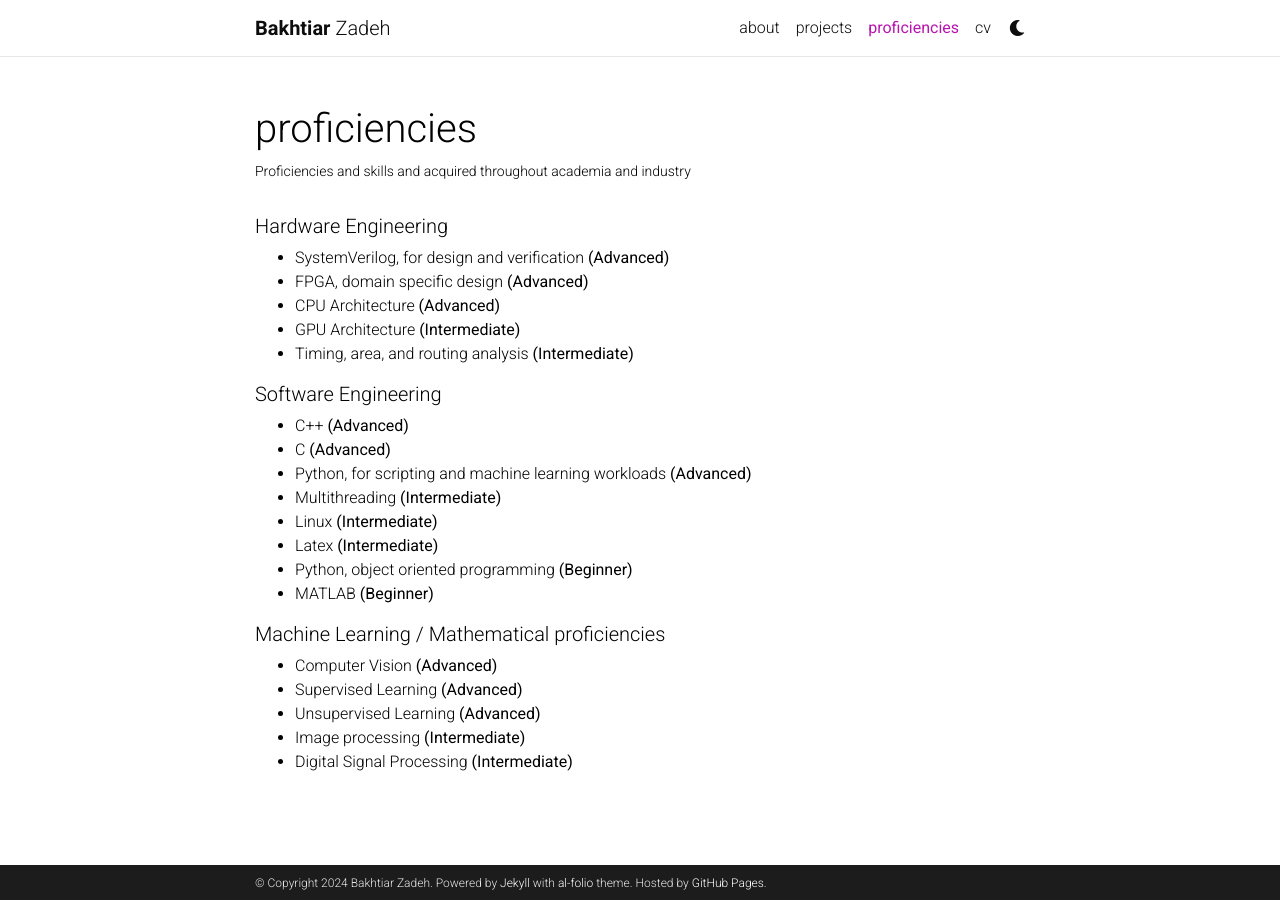
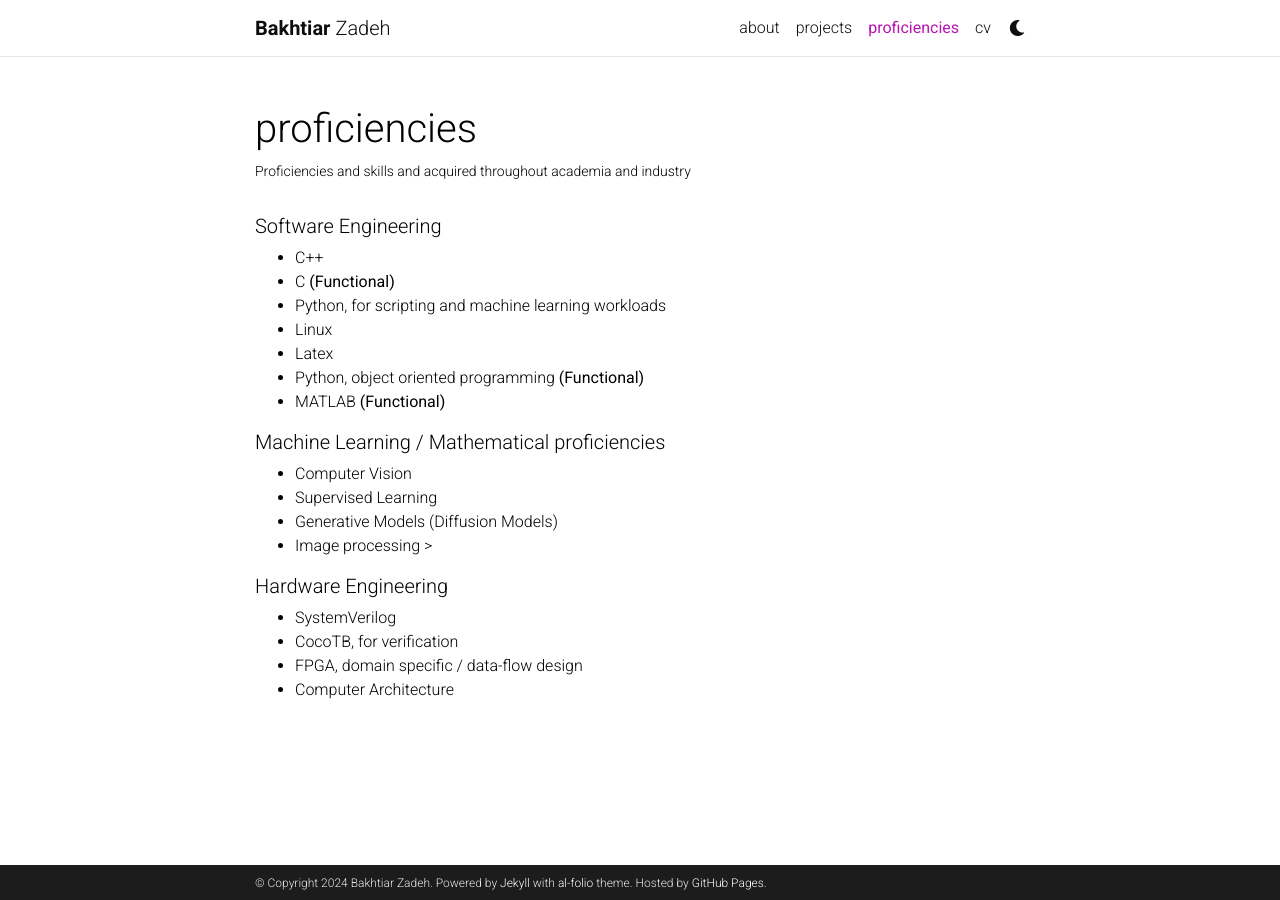
Before and after one commit to bakhtiarZ/bakhtiarZ.github.io, a Jekyll site: the page built from _pages/skills.md, in a window 1280 px wide. Built offline with Jekyll 4.4.1, drawn with Linux system fonts in a browser that asks for light colours; comment, search, counter and statistics services are not loaded; a style sheet for code colours, icons or effects is not loaded.

Commit message:
some updates

```diff
--- a/_pages/skills.md
+++ b/_pages/skills.md
@@ -8,32 +8,29 @@ nav_order: 2
 display_categories: [work, fun]
 horizontal: false
 ---
-<h5> Hardware Engineering </h5>
-<ul>
-<li> SystemVerilog, for design and verification  <b> (Advanced) </b> </li>
-<li> FPGA, domain specific design <b> (Advanced) </b></li>
-<li> CPU Architecture <b> (Advanced) </b></li>
-<li> GPU Architecture <b> (Intermediate) </b></li>
-<li> Timing, area, and routing analysis <b> (Intermediate) </b></li>
-</ul>
-
 <h5> Software Engineering</h5>
 <ul>
-<li> C++ <b> (Advanced) </b> </li>
-<li> C <b> (Advanced) </b></li>
-<li> Python, for scripting and machine learning workloads <b> (Advanced) </b></li>
-<li> Multithreading <b> (Intermediate) </b></li>
-<li> Linux <b> (Intermediate) </b></li>
-<li> Latex <b> (Intermediate) </b></li>
-<li> Python, object oriented programming <b> (Beginner) </b></li>
-<li> MATLAB <b> (Beginner) </b></li>
+<li> C++ </li>
+<li> C <b> (Functional) </b></li>
+<li> Python, for scripting and machine learning workloads </li>
+<li> Linux </li>
+<li> Latex </li>
+<li> Python, object oriented programming <b> (Functional) </b></li>
+<li> MATLAB <b> (Functional) </b></li>
 </ul>
 
 <h5> Machine Learning / Mathematical proficiencies </h5>
 <ul>
-<li> Computer Vision <b> (Advanced) </b> </li>
-<li> Supervised Learning <b> (Advanced) </b></li>
-<li> Unsupervised Learning <b> (Advanced) </b></li>
-<li> Image processing <b> (Intermediate) </b></li>
-<li> Digital Signal Processing <b> (Intermediate) </b></li>
+<li> Computer Vision </li>
+<li> Supervised Learning </li>
+<li> Generative Models (Diffusion Models)</li>
+<li> Image processing ></li>
 </ul>
+
+<h5> Hardware Engineering </h5>
+<ul>
+<li> SystemVerilog </li>
+<li> CocoTB, for verification </li>
+<li> FPGA, domain specific / data-flow design </li>
+<li> Computer Architecture </li>
+</ul>
```
Also changed, not shown: _pages/cv.md (+1 -1 lines), 1 other file.
